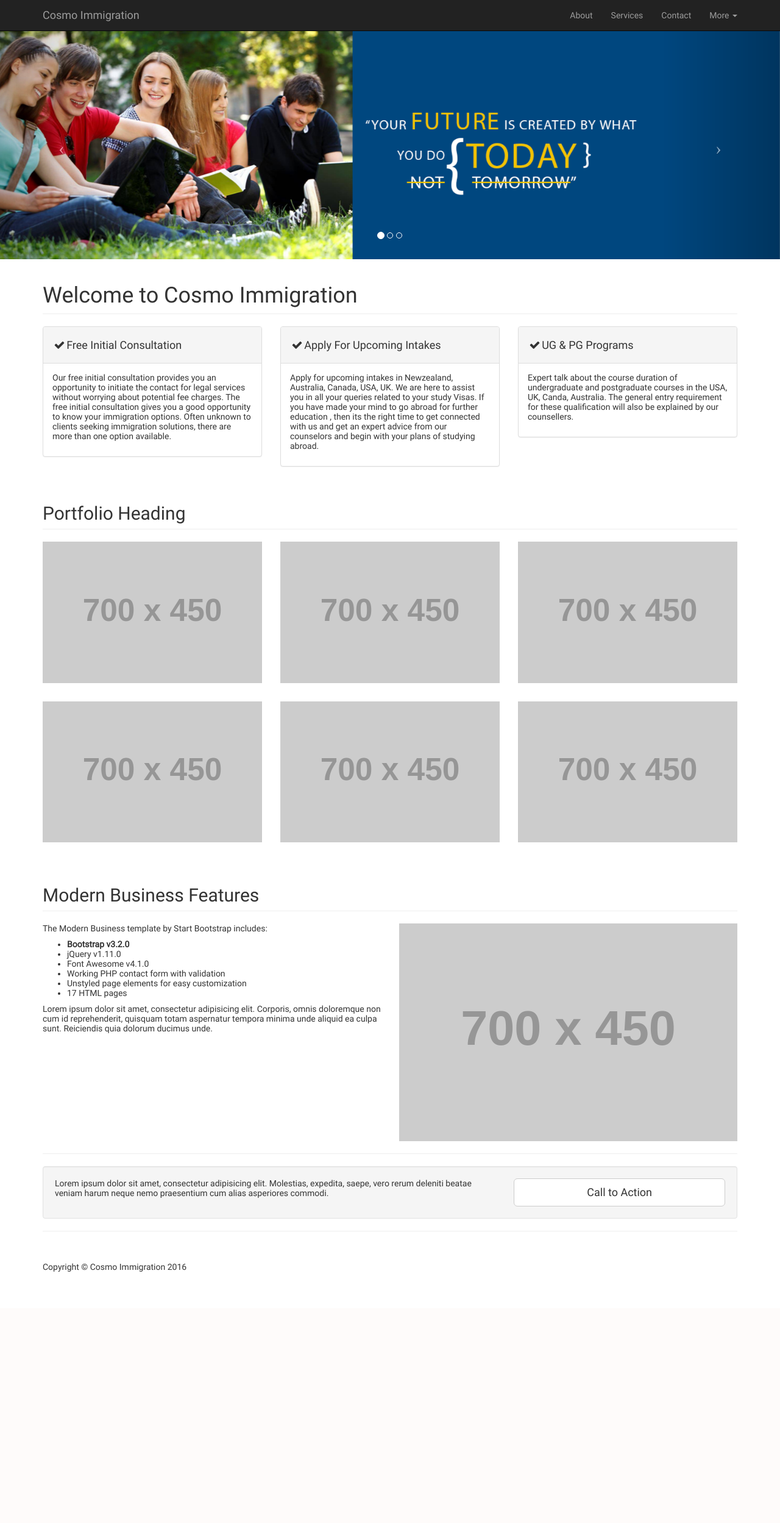
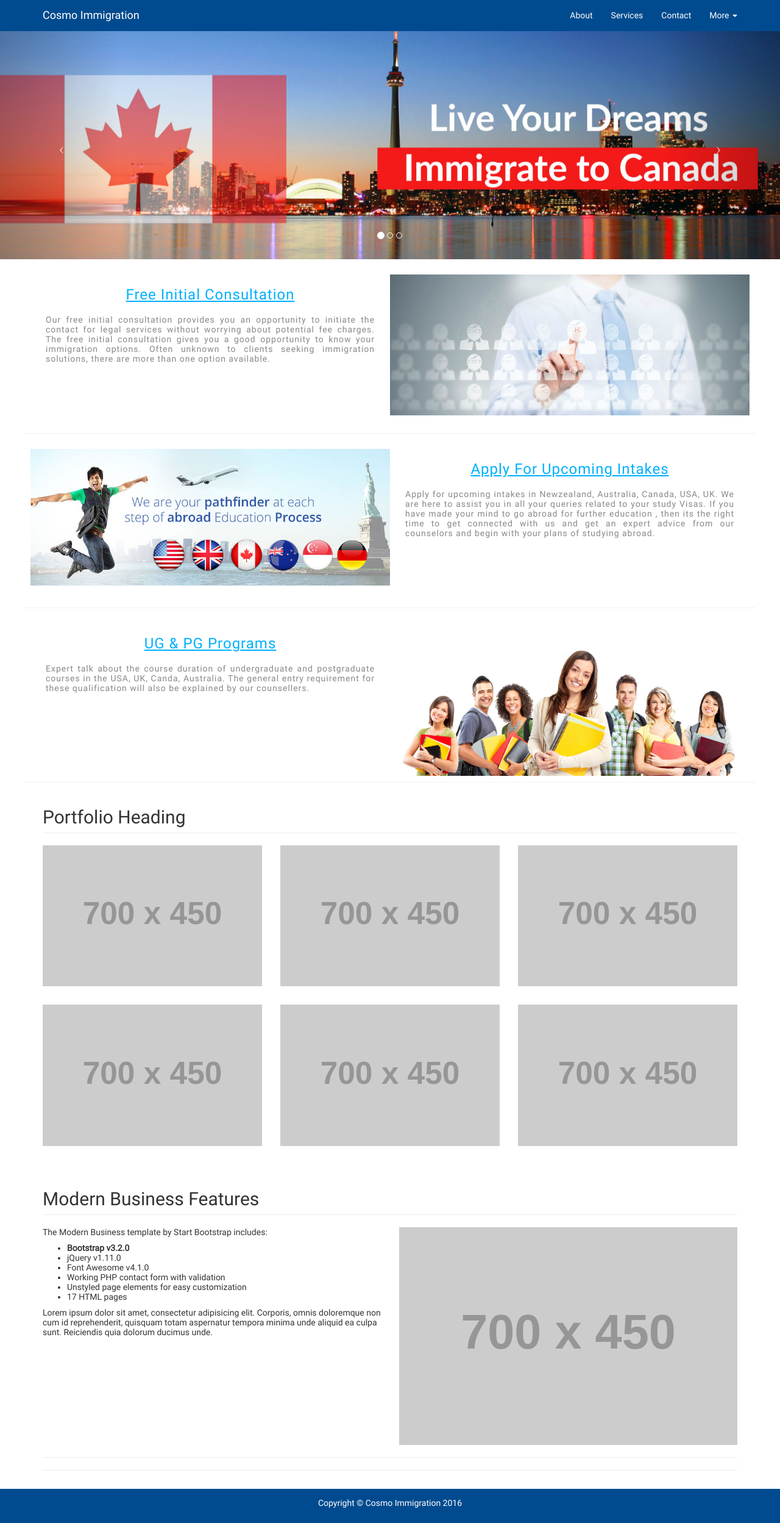
Before and after one commit to suhailgupta03/cosmo-immigration, a PHP site: page / in a window 1280 px wide. Shown: the whole page at 61% size. Before the commit the page ends 2085 px from the top, so only its background shows below. Run offline with PHP 8.4, Linux system fonts and the light colour scheme; grey boxes labelled with a size stand in for pictures from a placeholder-image service; some libraries are stand-ins or nearby versions.

Commit message:
home page and header and footer

```diff
--- a/css/modern-business.css
+++ b/css/modern-business.css
@@ -78,7 +78,10 @@ header.carousel .fill {
 /* Footer Styles */
 
 footer {
-    margin: 50px 0;
+    margin-top:10px;
+    padding: 15px 0;
+    background-color: #004B8F;
+    color: #fff;
 }
 
 /* Responsive Styles */
@@ -128,12 +131,11 @@ h4.media-heading {
     right: 30px;
     display: none;
     border-radius: 100%;
-    color:#777;
-    border: 3px solid #5c5c5c;
+    color: #fff;
+    border: 3px solid #fff;
     padding: 5px 8px 10px 7px;
     cursor: pointer;
-    box-shadow: 5px 5px 10px #aaa;
-    background: #fff;
+    background: #004B8F;
 }
 #accordion .panel {
     border: none;
@@ -163,3 +165,57 @@ h4.media-heading {
     text-decoration: underline;
     color: 00b0ff;
 }
+.home-service-item-body {
+    letter-spacing: 1px;
+    padding: 10px 25px;
+    text-align: justify;
+    color: #888;
+}
+.home-service-item {
+    font-size: 24px;
+    color: #00b0ff;
+    text-decoration: underline;
+    margin-bottom: 20px;
+}
+.home-service {
+    border-bottom: 1px solid rgba(1,1,1,0.05);
+    margin-top: 15px;
+    padding: 10px;
+}
+.service-item-img{
+    width:100%;
+    display: none;
+}
+.home-service .home-service-item-body ~ .col-md-6{
+    background-size: 100%;
+    min-height:250px;
+    background-repeat: no-repeat;
+}
+.home-service:nth-child(1) .home-service-item-body ~ .col-md-6{
+    background-image: url('./../images/1.jpg');
+}
+.home-service:nth-child(2) .home-service-item-body ~ .col-md-6{
+    background-image: url('./../images/banner-guidence.jpg');
+}
+.home-service:nth-child(3) .home-service-item-body ~ .col-md-6{
+    background-image: url('./../images/student-interns11-1024x572.jpg');
+}
+.brand-banner {
+    background-image: url('./../images/cimm-banner.jpg');
+    min-height: 100px;
+    background-size: 100px;
+    background-repeat: no-repeat;
+    background-color: #004B8F;
+    color: #fff;
+}
+.navbar-custom {
+    background-color: #004B8F;
+    color:#fff;
+}
+.navbar-custom a{
+    color:#fff;
+}
+.navbar-custom .nav>li>a:focus,.navbar-custom .nav>li>a:hover {
+    color: #aaa;
+    background-color: #004B8F;
+}
--- a/footer.php
+++ b/footer.php
@@ -1,15 +1,15 @@
 
  <hr>
  <!-- Footer -->
-        <footer>
+        <div class="scrollToTop"><span class="glyphicon glyphicon-arrow-up"></span></div>
+        </div>
+        <footer class="container-fluid text-center">
             <div class="row">
                 <div class="col-lg-12">
                     <p>Copyright &copy; Cosmo Immigration 2016</p>
                 </div>
             </div>
         </footer>
-        <div class="scrollToTop"><span class="glyphicon glyphicon-arrow-up"></span></div>
-        </div>
     <!-- /.container : Opened inside header.php -->
 
 	<!-- Include JavaScript files -->
--- a/header.php
+++ b/header.php
@@ -24,7 +24,7 @@
  </head>
 
     <!-- Navigation -->
-    <nav class="navbar navbar-inverse navbar-fixed-top" role="navigation">
+    <nav class="navbar navbar-custom navbar-fixed-top" role="navigation">
         <div class="container">
             <!-- Brand and toggle get grouped for better mobile display -->
             <div class="navbar-header">
--- a/structure/index.php
+++ b/structure/index.php
@@ -10,19 +10,19 @@
         <!-- Wrapper for slides -->
         <div class="carousel-inner">
             <div class="item active">
-                <div class="fill" style="background-image:url('./images/study-abroad-consultants.png');"></div>
+                <div class="fill" style="background-image:url('./images/migrate-to-canada1.jpg');"></div>
 <!--                 <div class="carousel-caption"> -->
 <!--                     <h2>Caption 1</h2> -->
 <!--                 </div> -->
             </div>
             <div class="item">
-                <div class="fill" style="background-image:url('./images/migrate-to-canada1.jpg');"></div>
+                <div class="fill" style="background-image:url('./images/visas-banner-USA.jpg');"></div>
 <!--                 <div class="carousel-caption"> -->
 <!--                     <h2>Caption 2</h2> -->
 <!--                 </div> -->
             </div>
             <div class="item">
-                <div class="fill" style="background-image:url('./images/visas-banner-USA.jpg');"></div>
+                <div class="fill" style="background-image:url('./images/sl3.jpg');"></div>
 <!--                 <div class="carousel-caption"> -->
 <!--                     <h2>Caption 3</h2> -->
 <!--                 </div> -->
@@ -43,50 +43,43 @@
 
         <!-- Marketing Icons Section -->
         <div class="row">
-            <div class="col-lg-12">
-                <h1 class="page-header">
+            <div class="col-lg-12 brand-banner text-center hide">
+                <h1>
                     Welcome to Cosmo Immigration
                 </h1>
             </div>
-            <div class="col-md-4">
-                <div class="panel panel-default">
-                    <div class="panel-heading">
-                        <h4><i class="fa fa-fw fa-check"></i>Free Initial Consultation</h4>
-                    </div>
-                    <div class="panel-body">
+            <div class="row">
+                <div class="col-md-12 home-service">
+                    <div class="home-service-item-body col-md-6">
+                        <h4 class="home-service-item text-center">Free Initial Consultation</h4>
                         <p>Our free initial consultation provides you an opportunity to initiate the contact for
                             legal services without worrying about potential fee charges.
                             The free initial consultation gives you a good opportunity to know your immigration options. Often unknown to clients seeking immigration solutions, there are more than one option available.
                         </p>
-<!--                         <a href="#" class="btn btn-default">Learn More</a> -->
+                    </div>
+                    <div class="col-md-6 hidden-sm hidden-xs">
                     </div>
                 </div>
-            </div>
-            <div class="col-md-4">
-                <div class="panel panel-default">
-                    <div class="panel-heading">
-                        <h4><i class="fa fa-fw fa-check"></i>Apply For Upcoming Intakes</h4>
-                    </div>
-                    <div class="panel-body">
+                <div class="col-md-12 home-service">
+                    <div class="home-service-item-body col-md-6 pull-right col-sm-pull-left">
+                        <h4 class="home-service-item text-center">Apply For Upcoming Intakes</h4>
                         <p>Apply for upcoming intakes in Newzealand, Australia, Canada, USA, UK.
                             We are here to assist you in all your queries related to your study Visas.
                             If you have made your mind to go abroad for further education , then its the
                             right time to get connected with us and get an expert advice from our counselors
                             and begin with your plans of studying abroad.
                         </p>
-<!--                         <a href="#" class="btn btn-default">Learn More</a> -->
+                    </div>
+                    <div class="col-md-6 hidden-sm  hidden-xs">
                     </div>
                 </div>
-            </div>
-            <div class="col-md-4">
-                <div class="panel panel-default">
-                    <div class="panel-heading">
-                        <h4><i class="fa fa-fw fa-check"></i>UG & PG Programs</h4>
-                    </div>
-                    <div class="panel-body">
+                <div class="col-md-12 home-service">
+                    <div class="home-service-item-body col-md-6">
+                        <h4 class="home-service-item text-center">UG & PG Programs</h4>
                         <p>Expert talk about the course duration of undergraduate and postgraduate courses in the USA, UK, Canda, Australia. The general entry requirement for these
                            qualification will also be explained by our counsellers.</p>
-<!--                         <a href="#" class="btn btn-default">Learn More</a> -->
+                    </div>
+                    <div class="col-md-6 hidden-sm  hidden-xs">
                     </div>
                 </div>
             </div>
@@ -158,7 +151,7 @@
         <hr>
 
         <!-- Call to Action Section -->
-        <div class="well">
+        <div class="well hide">
             <div class="row">
                 <div class="col-md-8">
                     <p>Lorem ipsum dolor sit amet, consectetur adipisicing elit. Molestias, expedita, saepe, vero rerum deleniti beatae veniam harum neque nemo praesentium cum alias asperiores commodi.</p>
```
Lines whose indentation alone changed are shown as unchanged.
